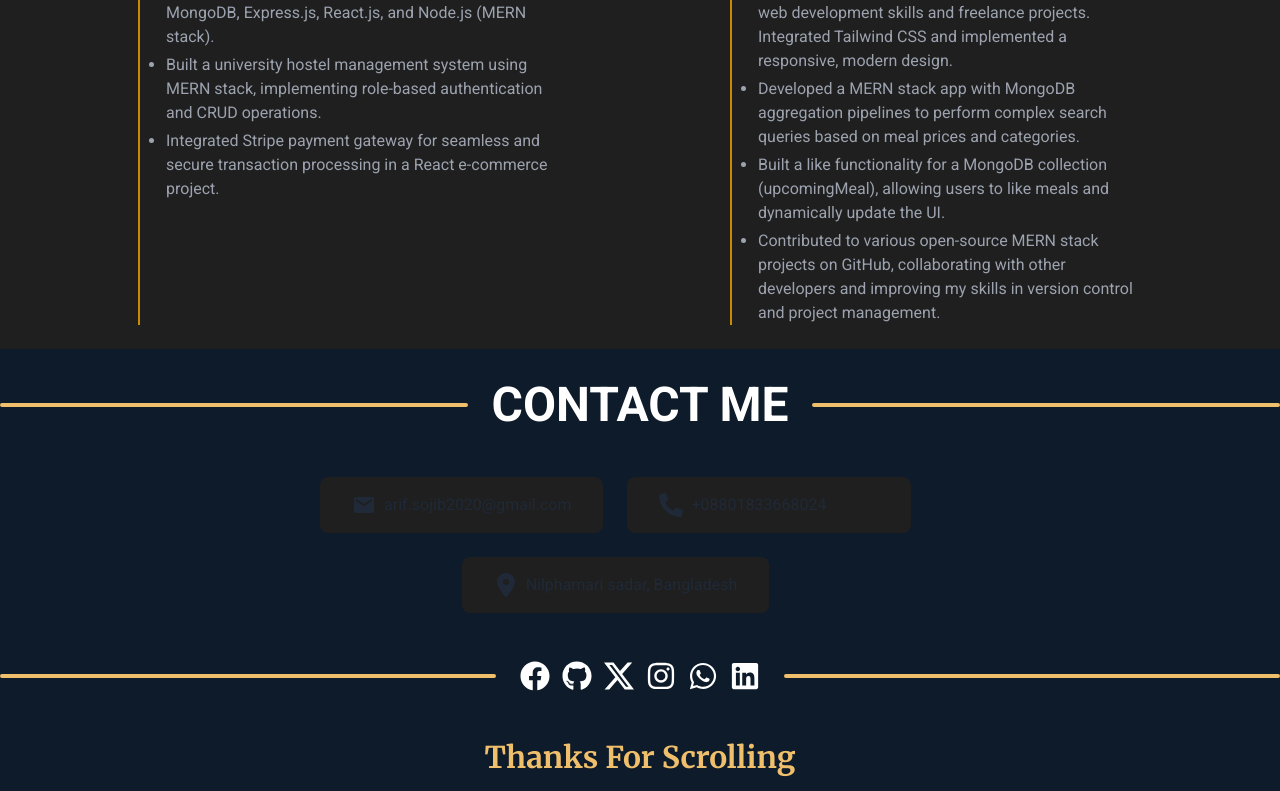
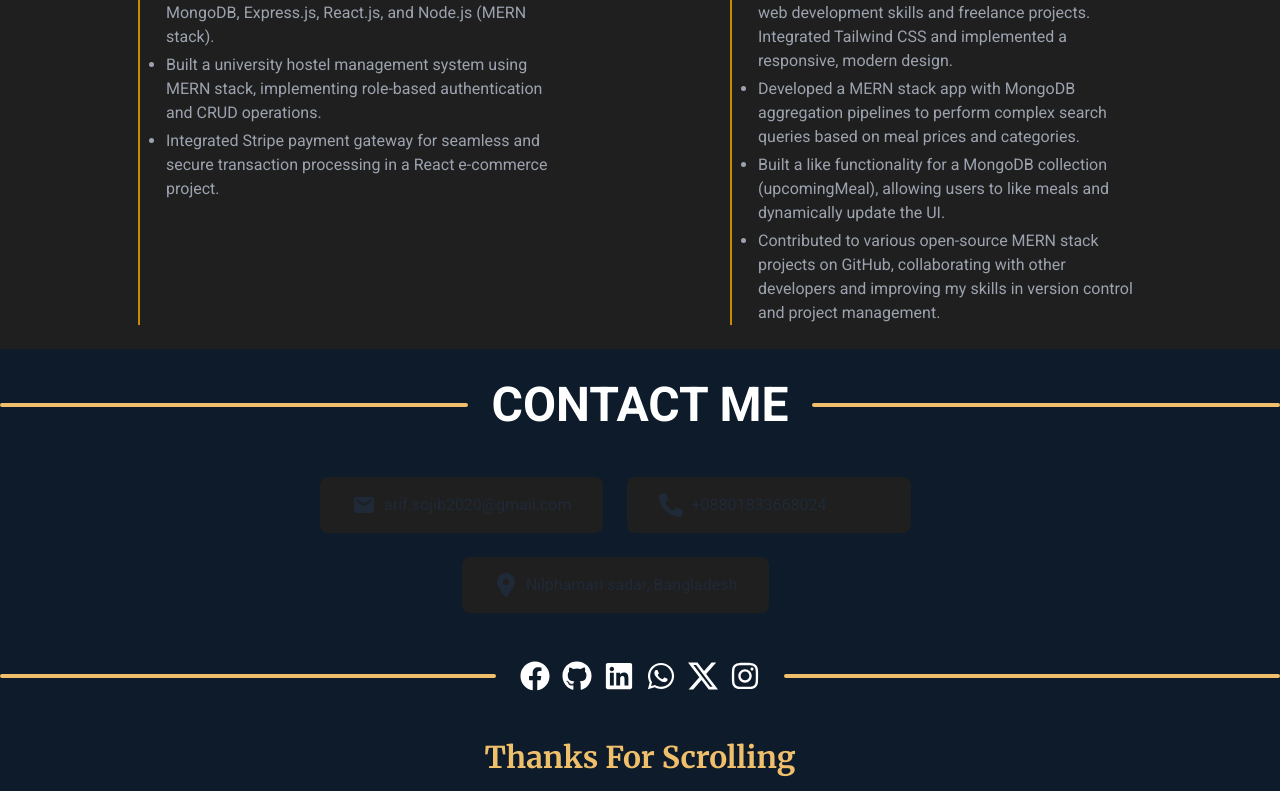
Before and after one commit to Arif-Islam21/developerPortfolio, a React (Vite) app: page / in a window 1280 px wide. Shown: the part 2747-3538 px from the top of the page. Built offline with nearby package versions, Linux system fonts and the light colour scheme.

Commit message:
links added

```diff
--- a/src/Pages/Home/Contact/Contact.jsx
+++ b/src/Pages/Home/Contact/Contact.jsx
@@ -56,7 +56,21 @@ const Contact = () => {
             <a target="_blank" href="https://github.com/Arif-Islam21">
               <FaGithub />
             </a>
-            <BsTwitterX /> <FaInstagram /> <FaWhatsapp /> <FaLinkedin />
+            <a
+              target="_blank"
+              href="https://www.linkedin.com/in/ar-arif-903363210?utm_source=share&utm_campaign=share_via&utm_content=profile&utm_medium=android_app"
+            >
+              <FaLinkedin />
+            </a>
+            <a target="_blank" href="https://wa.me/qr/ELOQYSOXGWN6H1">
+              <FaWhatsapp />
+            </a>
+            <a className="cursor-not-allowed" href="">
+              <BsTwitterX />
+            </a>{" "}
+            <a className="cursor-not-allowed" href="">
+              <FaInstagram />
+            </a>{" "}
           </div>
         </h2>
         <div className=" bg-text-Color rounded-box grid h-1 flex-grow place-items-center"></div>
```
